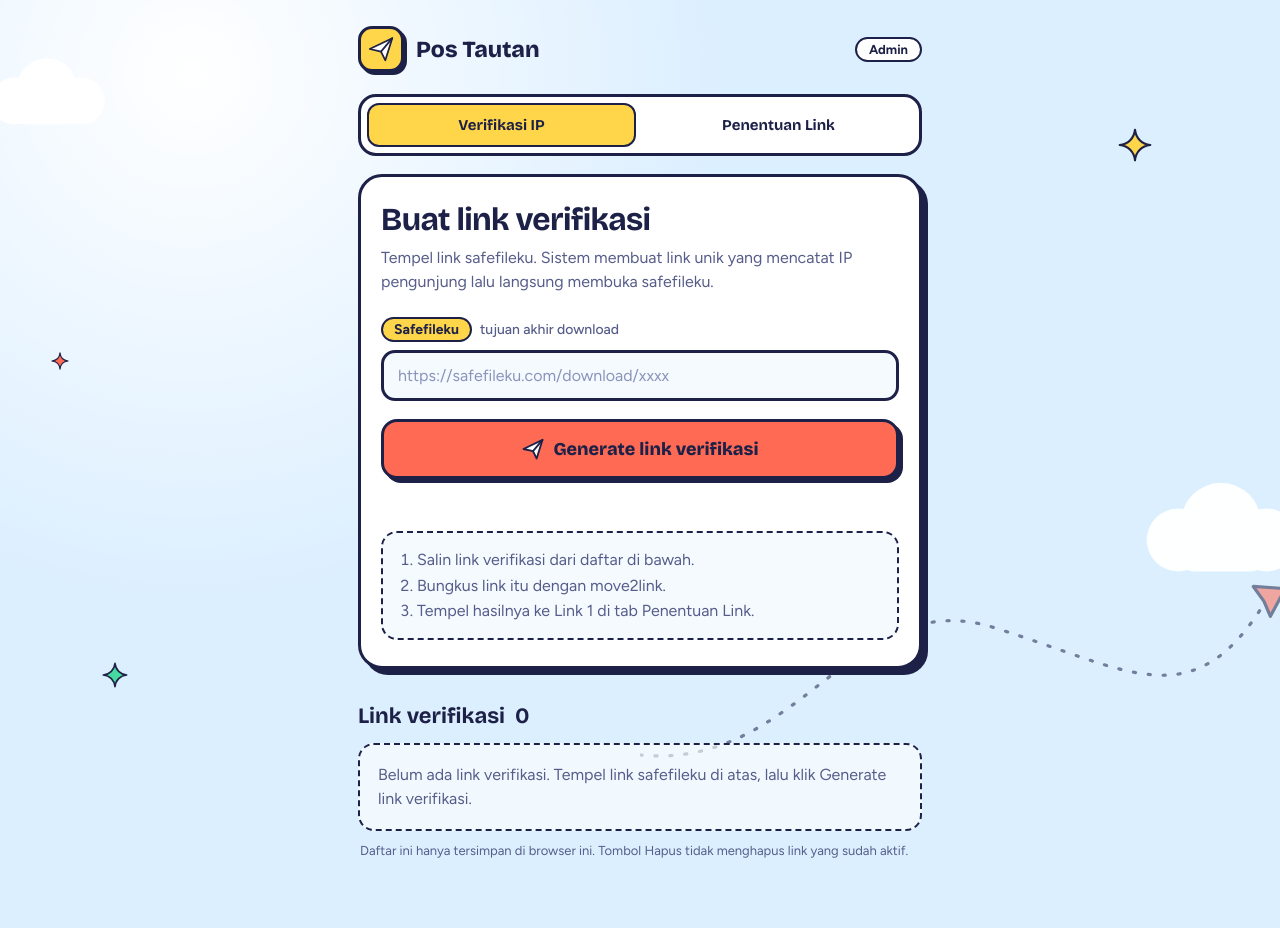
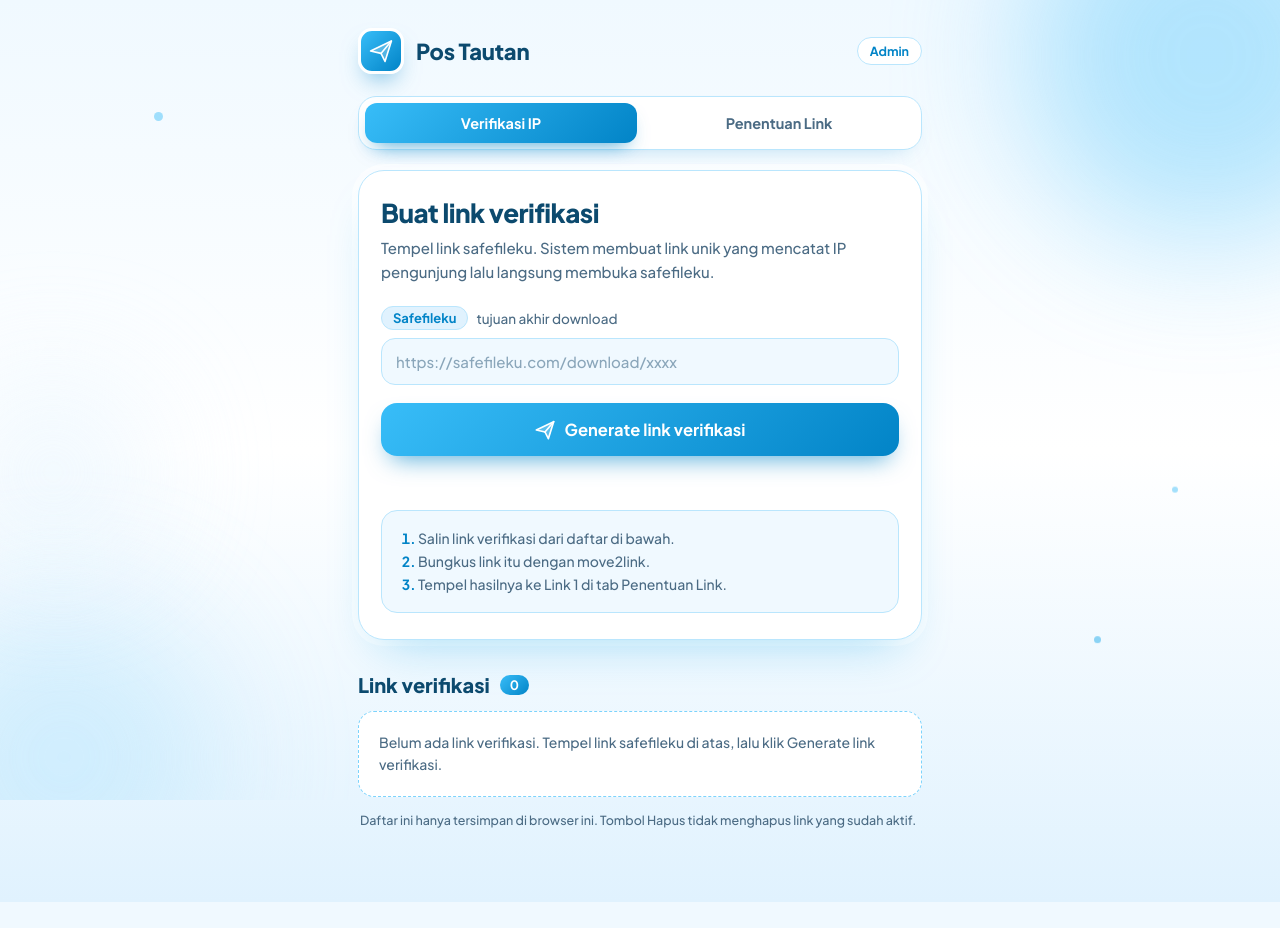
Before and after one commit to stokjbfz01-cloud/Link-tautan-project, a plain HTML site: page index.html in a window 1280 px wide. After the commit the page ends 902 px from the top, so only its background shows below. Drawn offline with nearby package versions, Linux system fonts and the light colour scheme.

Commit message:
Update index.html

```diff
--- a/index.html
+++ b/index.html
@@ -6,87 +6,234 @@
 <title>Pos Tautan | Admin</title>
 <link rel="preconnect" href="https://fonts.googleapis.com">
 <link rel="preconnect" href="https://fonts.gstatic.com" crossorigin>
-<link href="https://fonts.googleapis.com/css2?family=Bricolage+Grotesque:wght@700;800&family=Figtree:wght@400;500;600;700&display=swap" rel="stylesheet">
+<link href="https://fonts.googleapis.com/css2?family=Plus+Jakarta+Sans:wght@500;600;700;800&display=swap" rel="stylesheet">
 <style>
-:root{--ink:#1d2147;--sky:#dcefff;--sun:#ffd54a;--coral:#ff6a55;--mint:#46d9a0;--muted:#565d8a}
+:root{
+  --sky-50:#f0f9ff;--sky-100:#e0f2fe;--sky-200:#bae6fd;--sky-300:#7dd3fc;
+  --sky-400:#38bdf8;--sky-500:#0ea5e9;--sky-600:#0284c7;--sky-900:#0c4a6e;
+  --muted:#4b6b84;--white:#ffffff;--ease:cubic-bezier(.22,1,.36,1);
+}
 *{box-sizing:border-box}
-html{background:var(--sky)}
-body{margin:0;min-height:100vh;font-family:Figtree,system-ui,sans-serif;color:var(--ink);background:radial-gradient(circle at 15% 8%,#fff 0,transparent 38%),var(--sky);overflow-x:hidden}
-h1,h2,.brand,.go{font-family:'Bricolage Grotesque',Figtree,system-ui,sans-serif}
+html{background:var(--sky-50)}
+body{
+  margin:0;min-height:100vh;min-height:100dvh;
+  font-family:'Plus Jakarta Sans',system-ui,-apple-system,sans-serif;
+  color:var(--sky-900);overflow-x:hidden;-webkit-font-smoothing:antialiased;
+  background:linear-gradient(180deg,#f0f9ff 0%,#ffffff 50%,#e0f2fe 100%);
+}
+[hidden]{display:none!important}
 
-/* dekorasi */
-.deco{position:fixed;pointer-events:none;z-index:0}
-.cloud{width:150px;opacity:.95;animation:drift 45s ease-in-out infinite alternate}
-.c1{top:7%;left:-30px}.c2{top:60%;right:-40px;width:200px;animation-duration:60s}
-.star{width:34px}.s1{top:16%;right:10%}.s2{bottom:14%;left:8%;width:26px}.s3{top:44%;left:4%;width:18px}
-.trail{width:640px;max-width:95vw;bottom:3%;right:0;opacity:.55}
-@keyframes drift{to{transform:translateX(70px)}}
+/* latar belakang lembut */
+.bg{position:fixed;inset:0;overflow:hidden;z-index:0;pointer-events:none}
+.blob{position:absolute;border-radius:50%;filter:blur(64px);opacity:.55;will-change:transform;animation:float 16s ease-in-out infinite alternate}
+.b1{width:360px;height:360px;background:var(--sky-300);top:-120px;right:-100px}
+.b2{width:300px;height:300px;background:var(--sky-200);bottom:-110px;left:-90px;animation-duration:20s}
+.b3{width:180px;height:180px;background:var(--sky-100);top:48%;left:-40px;animation-duration:24s}
+@keyframes float{
+  from{transform:translate(0,0) scale(1)}
+  to{transform:translate(30px,-24px) scale(1.08)}
+}
+.dot{position:absolute;width:9px;height:9px;border-radius:50%;background:var(--sky-400);opacity:.45;animation:bob 5s ease-in-out infinite}
+.d1{top:14%;left:12%}
+.d2{bottom:18%;right:14%;width:7px;height:7px;background:var(--sky-500);animation-delay:-2s}
+.d3{top:62%;right:8%;width:6px;height:6px;animation-delay:-3.5s}
+@keyframes bob{50%{transform:translateY(-14px)}}
 
-.wrap{position:relative;z-index:1;max-width:600px;margin:0 auto;padding:26px 18px 70px}
-header{display:flex;align-items:center;gap:12px;margin-bottom:22px}
-.logo{width:46px;height:46px;border:3px solid var(--ink);border-radius:14px;background:var(--sun);display:grid;place-items:center;box-shadow:3px 3px 0 var(--ink)}
-.logo svg{width:26px}
-.brand{font-weight:800;font-size:23px}
-.chip{margin-left:auto;font-size:13px;font-weight:700;border:2px solid var(--ink);border-radius:99px;padding:3px 12px;background:#fff}
+.wrap{
+  position:relative;z-index:1;max-width:600px;margin:0 auto;padding:28px 18px 72px;
+  animation:rise .7s var(--ease) backwards;
+}
+@keyframes rise{
+  from{opacity:0;transform:translateY(18px)}
+  to{opacity:1;transform:translateY(0)}
+}
+@keyframes fadeUp{
+  from{opacity:0;transform:translateY(12px)}
+  to{opacity:1;transform:translateY(0)}
+}
 
-.card{background:#fff;border:3px solid var(--ink);border-radius:24px;padding:26px 20px;box-shadow:6px 6px 0 var(--ink)}
-h1{margin:0 0 8px;font-size:32px;line-height:1.08;letter-spacing:-.02em}
-.sub{margin:0 0 22px;color:var(--muted);line-height:1.55;max-width:46ch}
+/* header */
+header{display:flex;align-items:center;gap:12px;margin-bottom:22px;animation:fadeUp .6s var(--ease) .05s backwards}
+.logo{
+  width:46px;height:46px;border-radius:14px;flex:none;
+  background:linear-gradient(135deg,var(--sky-400),var(--sky-600));
+  border:3px solid var(--white);
+  display:grid;place-items:center;
+  box-shadow:0 12px 24px -10px rgba(2,132,199,.65);
+}
+.logo svg{width:24px;height:24px}
+.brand{font-weight:800;font-size:22px;color:var(--sky-900);letter-spacing:-.01em}
+.chip{
+  margin-left:auto;font-size:12.5px;font-weight:700;color:var(--sky-600);
+  background:var(--white);border:1px solid var(--sky-200);border-radius:999px;padding:5px 12px;
+}
+
+/* tab */
+.tabs{
+  display:grid;grid-template-columns:1fr 1fr;gap:6px;margin-bottom:20px;padding:6px;
+  background:var(--white);border:1px solid var(--sky-200);border-radius:18px;
+  box-shadow:0 10px 24px -16px rgba(2,132,199,.4);
+  animation:fadeUp .6s var(--ease) .1s backwards;
+}
+.tab{
+  font:700 14.5px 'Plus Jakarta Sans',system-ui,sans-serif;color:var(--muted);
+  background:transparent;border:none;border-radius:12px;padding:11px 8px;cursor:pointer;
+  transition:background .35s var(--ease),color .35s var(--ease),box-shadow .35s var(--ease),transform .25s var(--ease);
+}
+.tab:hover:not([aria-selected="true"]){background:var(--sky-50);color:var(--sky-900)}
+.tab:active{transform:scale(.98)}
+.tab[aria-selected="true"]{
+  color:var(--white);
+  background:linear-gradient(135deg,var(--sky-400),var(--sky-600));
+  box-shadow:0 10px 20px -10px rgba(2,132,199,.8);
+}
+.tab:focus-visible,button:focus-visible,a:focus-visible{outline:3px solid var(--sky-300);outline-offset:2px}
+
+/* panel dengan animasi masuk saat tab berganti */
+#panel-verif:not([hidden]),#panel-link:not([hidden]){animation:panelIn .55s var(--ease)}
+@keyframes panelIn{
+  from{opacity:0;transform:translateY(12px)}
+  to{opacity:1;transform:translateY(0)}
+}
+
+/* kartu form */
+.card{
+  background:var(--white);border:1px solid var(--sky-200);border-radius:26px;padding:26px 22px;
+  box-shadow:0 24px 50px -24px rgba(14,165,233,.4),0 0 0 6px rgba(255,255,255,.6);
+}
+h1{margin:0 0 8px;font-size:26px;line-height:1.2;font-weight:800;letter-spacing:-.02em;color:var(--sky-900)}
+.sub{margin:0 0 22px;color:var(--muted);line-height:1.6;max-width:46ch;font-size:15px}
+
 .field{margin-bottom:18px}
-.tag{display:flex;align-items:center;gap:8px;font-weight:700;margin-bottom:8px;flex-wrap:wrap}
-.tag span{padding:2px 11px;border:2px solid var(--ink);border-radius:99px;font-size:14px}
-.t1 span{background:var(--sun)}.t2 span{background:var(--mint)}
-.tag small{font-weight:500;color:var(--muted);font-size:14px}
-input{width:100%;font:inherit;padding:13px 14px;border:3px solid var(--ink);border-radius:14px;background:#f5faff;color:var(--ink)}
-input::placeholder{color:#8a93ba}
-input:focus-visible,button:focus-visible,a:focus-visible{outline:3px solid var(--coral);outline-offset:2px}
-.go{width:100%;display:flex;align-items:center;justify-content:center;gap:10px;padding:16px;font-size:18px;font-weight:800;color:var(--ink);background:var(--coral);border:3px solid var(--ink);border-radius:16px;box-shadow:4px 4px 0 var(--ink);cursor:pointer;transition:transform .12s,box-shadow .12s}
-.go svg{width:22px}
-.go:hover{transform:translate(-1px,-1px);box-shadow:5px 5px 0 var(--ink)}
-.go:active{transform:translate(4px,4px);box-shadow:0 0 0 var(--ink)}
-.go:disabled{opacity:.6;cursor:wait;transform:none;box-shadow:4px 4px 0 var(--ink)}
-#msg,#msgV{min-height:22px;margin:12px 0 0;font-weight:600;color:#c0301f}
+.tag{display:flex;align-items:center;gap:8px;font-weight:700;margin-bottom:8px;flex-wrap:wrap;color:var(--sky-900)}
+.tag span{
+  padding:3px 11px;border-radius:999px;font-size:13px;
+  background:var(--sky-100);color:var(--sky-600);border:1px solid var(--sky-200);
+}
+.t2 span{background:var(--sky-500);color:var(--white);border-color:var(--sky-500)}
+.tag small{font-weight:500;color:var(--muted);font-size:13.5px}
 
-.list{margin-top:34px}
-h2{display:flex;align-items:center;gap:10px;margin:0 0 14px;font-size:22px}
-#count{font:700 14px Figtree,sans-serif;background:var(--ink);color:#fff;border-radius:99px;padding:2px 10px}
-.empty{padding:18px;border:2px dashed var(--ink);border-radius:16px;background:rgba(255,255,255,.6);color:var(--muted);line-height:1.5;margin:0}
+input{
+  width:100%;font:inherit;font-size:15px;padding:13px 14px;
+  border:1.5px solid var(--sky-200);border-radius:14px;background:var(--sky-50);color:var(--sky-900);
+  transition:border-color .3s var(--ease),box-shadow .3s var(--ease),background .3s var(--ease);
+}
+input:hover{border-color:var(--sky-300)}
+input:focus{outline:none;border-color:var(--sky-500);background:var(--white);box-shadow:0 0 0 4px rgba(14,165,233,.18)}
+input::placeholder{color:#8aa6ba}
+
+/* tombol utama */
+.go{
+  width:100%;display:flex;align-items:center;justify-content:center;gap:10px;
+  padding:16px;font:inherit;font-size:16.5px;font-weight:700;color:var(--white);
+  background:linear-gradient(135deg,var(--sky-400),var(--sky-600));
+  border:none;border-radius:16px;cursor:pointer;
+  box-shadow:0 12px 24px -10px rgba(2,132,199,.7);
+  transition:transform .3s var(--ease),box-shadow .3s var(--ease),filter .3s var(--ease);
+}
+.go svg{width:20px;height:20px;flex:none}
+.go:hover:not(:disabled){transform:translateY(-2px);box-shadow:0 16px 30px -10px rgba(2,132,199,.75);filter:brightness(1.04)}
+.go:active:not(:disabled){transform:translateY(1px) scale(.99);box-shadow:0 6px 14px -8px rgba(2,132,199,.7)}
+.go:disabled{opacity:.65;cursor:wait;box-shadow:none;animation:breath 1.4s ease-in-out infinite}
+@keyframes breath{50%{opacity:.82}}
+
+#msg,#msgV{min-height:22px;margin:12px 0 0;font-weight:600;font-size:14px;color:#dc2626}
+
+/* langkah */
+.steps{
+  margin:20px 0 0;padding:16px 16px 16px 36px;border:1px solid var(--sky-200);border-radius:16px;
+  background:var(--sky-50);line-height:1.65;color:var(--muted);font-size:14px;
+}
+.steps li::marker{color:var(--sky-600);font-weight:700}
+
+/* daftar */
+.list{margin-top:32px;animation:fadeUp .6s var(--ease) .15s backwards}
+h2{display:flex;align-items:center;gap:10px;margin:0 0 14px;font-size:20px;font-weight:800;color:var(--sky-900)}
+h2 span{
+  font:700 13px 'Plus Jakarta Sans',system-ui,sans-serif;color:var(--white);
+  background:linear-gradient(135deg,var(--sky-400),var(--sky-600));
+  border-radius:999px;padding:2px 10px;min-width:28px;text-align:center;
+}
+.empty{
+  padding:20px;border:1.5px dashed var(--sky-300);border-radius:16px;background:var(--white);
+  color:var(--muted);line-height:1.55;margin:0;font-size:14px;
+}
 ul{list-style:none;margin:0;padding:0}
-.item{display:flex;align-items:center;gap:8px;background:#fff;border:2px solid var(--ink);border-radius:16px;padding:12px;margin-bottom:10px}
-.item.new{background:#fff6cc}
+.item{
+  display:flex;align-items:center;gap:10px;background:var(--white);
+  border:1px solid var(--sky-200);border-radius:16px;padding:13px 14px;margin-bottom:10px;
+  box-shadow:0 6px 16px -12px rgba(2,132,199,.4);
+  transition:transform .35s var(--ease),box-shadow .35s var(--ease),border-color .35s var(--ease);
+  animation:itemIn .5s var(--ease) backwards;
+}
+@keyframes itemIn{
+  from{opacity:0;transform:translateY(10px) scale(.98)}
+  to{opacity:1;transform:translateY(0) scale(1)}
+}
+.item:hover{transform:translateY(-2px);box-shadow:0 14px 26px -14px rgba(2,132,199,.5);border-color:var(--sky-300)}
+.item.new{background:linear-gradient(135deg,var(--sky-50),var(--sky-100));border-color:var(--sky-400)}
 .info{min-width:0;flex:1}
-.info a{display:block;font-weight:700;color:var(--ink);overflow:hidden;text-overflow:ellipsis;white-space:nowrap;text-decoration-thickness:2px}
-.info small{color:var(--muted)}
-.ib{font:700 13px Figtree,sans-serif;color:var(--ink);background:var(--sun);border:2px solid var(--ink);border-radius:10px;padding:7px 11px;cursor:pointer}
-.ib.del{background:#fff}
-.hint{margin:12px 2px 0;font-size:13px;color:var(--muted)}
+.info a{
+  display:block;font-weight:700;color:var(--sky-900);text-decoration:none;
+  overflow:hidden;text-overflow:ellipsis;white-space:nowrap;transition:color .25s;
+}
+.info a:hover{color:var(--sky-600);text-decoration:underline;text-decoration-thickness:2px}
+.info small{color:var(--muted);font-size:13px}
+small.t{display:block;overflow:hidden;text-overflow:ellipsis;white-space:nowrap}
 
+.ib{
+  flex:none;font:700 13px 'Plus Jakarta Sans',system-ui,sans-serif;color:var(--white);
+  background:linear-gradient(135deg,var(--sky-400),var(--sky-600));
+  border:none;border-radius:10px;padding:8px 13px;cursor:pointer;
+  box-shadow:0 8px 16px -10px rgba(2,132,199,.7);
+  transition:transform .25s var(--ease),filter .25s,box-shadow .25s;
+}
+.ib:hover{transform:translateY(-1px);filter:brightness(1.05);box-shadow:0 10px 18px -10px rgba(2,132,199,.8)}
+.ib:active{transform:translateY(1px) scale(.97)}
+.ib.del{background:var(--white);color:var(--sky-900);border:1px solid var(--sky-200);box-shadow:none}
+.ib.del:hover{background:var(--sky-50);border-color:var(--sky-300)}
 
-.tabs{display:grid;grid-template-columns:1fr 1fr;gap:8px;margin-bottom:18px;padding:6px;background:#fff;border:3px solid var(--ink);border-radius:18px}
-.tab{font:700 15px 'Bricolage Grotesque',Figtree,system-ui,sans-serif;color:var(--ink);background:transparent;border:2px solid transparent;border-radius:12px;padding:11px 8px;cursor:pointer}
-.tab[aria-selected="true"]{background:var(--sun);border-color:var(--ink)}
-.tab:focus-visible{outline:3px solid var(--coral);outline-offset:2px}
-.steps{margin:18px 0 0;padding:14px 14px 14px 34px;border:2px dashed var(--ink);border-radius:16px;background:#f5faff;line-height:1.6;color:var(--muted)}
-.item small.t{display:block;overflow:hidden;text-overflow:ellipsis;white-space:nowrap}
-[hidden]{display:none!important}
-#toast{position:fixed;left:50%;bottom:26px;transform:translate(-50%,30px);opacity:0;z-index:5;background:var(--ink);color:#fff;font-weight:600;padding:12px 20px;border-radius:14px;border:3px solid #fff;transition:.25s;pointer-events:none;max-width:90vw}
-#toast.show{transform:translate(-50%,0);opacity:1}
-@media (prefers-reduced-motion:reduce){.cloud{animation:none}.go,#toast{transition:none}}
+.hint{margin:14px 2px 0;font-size:12.5px;color:var(--muted);line-height:1.5}
+
+/* toast */
+#toast{
+  position:fixed;left:50%;bottom:26px;z-index:5;
+  transform:translate(-50%,30px) scale(.96);opacity:0;pointer-events:none;
+  background:var(--sky-900);color:var(--white);font-weight:600;font-size:14px;
+  padding:12px 20px;border-radius:14px;max-width:90vw;
+  box-shadow:0 18px 36px -14px rgba(12,74,110,.6);
+  transition:transform .45s var(--ease),opacity .45s var(--ease);
+}
+#toast.show{transform:translate(-50%,0) scale(1);opacity:1}
+
+@media (max-width:420px){
+  .card{padding:22px 16px}
+  h1{font-size:23px}
+  .brand{font-size:20px}
+  .tab{font-size:14px}
+}
+@media (prefers-reduced-motion:reduce){
+  *,*::before,*::after{animation:none !important;transition:none !important}
+}
 </style>
 </head>
 <body>
 
-<!-- dekorasi latar -->
-<svg class="deco cloud c1" viewBox="0 0 140 70" aria-hidden="true"><g fill="#fff"><circle cx="40" cy="42" r="22"/><circle cx="70" cy="30" r="28"/><circle cx="102" cy="42" r="22"/><rect x="40" y="42" width="62" height="22" rx="11"/></g></svg>
-<svg class="deco cloud c2" viewBox="0 0 140 70" aria-hidden="true"><g fill="#fff"><circle cx="40" cy="42" r="22"/><circle cx="70" cy="30" r="28"/><circle cx="102" cy="42" r="22"/><rect x="40" y="42" width="62" height="22" rx="11"/></g></svg>
-<svg class="deco star s1" viewBox="0 0 40 40" aria-hidden="true"><path d="M20 2c1 10 8 17 18 18-10 1-17 8-18 18-1-10-8-17-18-18 10-1 17-8 18-18z" fill="#ffd54a" stroke="#1d2147" stroke-width="2.5" stroke-linejoin="round"/></svg>
-<svg class="deco star s2" viewBox="0 0 40 40" aria-hidden="true"><path d="M20 2c1 10 8 17 18 18-10 1-17 8-18 18-1-10-8-17-18-18 10-1 17-8 18-18z" fill="#46d9a0" stroke="#1d2147" stroke-width="2.5" stroke-linejoin="round"/></svg>
-<svg class="deco star s3" viewBox="0 0 40 40" aria-hidden="true"><path d="M20 2c1 10 8 17 18 18-10 1-17 8-18 18-1-10-8-17-18-18 10-1 17-8 18-18z" fill="#ff6a55" stroke="#1d2147" stroke-width="2.5" stroke-linejoin="round"/></svg>
-<svg class="deco trail" viewBox="0 0 600 200" aria-hidden="true"><path d="M0 180C150 195 200 20 330 60S520 150 590 30" fill="none" stroke="#1d2147" stroke-width="3" stroke-dasharray="2 12" stroke-linecap="round"/><path d="M575 22l30 2-14 26-6-14z" fill="#ff6a55" stroke="#1d2147" stroke-width="3" stroke-linejoin="round"/></svg>
+<!-- latar belakang -->
+<div class="bg" aria-hidden="true">
+  <span class="blob b1"></span>
+  <span class="blob b2"></span>
+  <span class="blob b3"></span>
+  <span class="dot d1"></span>
+  <span class="dot d2"></span>
+  <span class="dot d3"></span>
+</div>
 
 <div class="wrap">
   <header>
-    <div class="logo"><svg viewBox="0 0 60 60" aria-hidden="true"><path d="M4 30L56 5 40 56 30 36z" fill="#fff" stroke="#1d2147" stroke-width="4" stroke-linejoin="round"/><path d="M56 5L30 36" stroke="#1d2147" stroke-width="4" stroke-linecap="round"/></svg></div>
+    <div class="logo" aria-hidden="true">
+      <svg viewBox="0 0 60 60"><path d="M4 30L56 5 40 56 30 36z" fill="rgba(255,255,255,.25)" stroke="#fff" stroke-width="4" stroke-linejoin="round"/><path d="M56 5L30 36" stroke="#fff" stroke-width="4" stroke-linecap="round"/></svg>
+    </div>
     <div class="brand">Pos Tautan</div>
     <div class="chip">Admin</div>
   </header>
@@ -107,7 +254,7 @@ ul{list-style:none;margin:0;padding:0}
       </div>
 
       <button class="go" id="gen" type="button">
-        <svg viewBox="0 0 60 60" aria-hidden="true"><path d="M4 30L56 5 40 56 30 36z" fill="#fff" stroke="#1d2147" stroke-width="5" stroke-linejoin="round"/><path d="M56 5L30 36" stroke="#1d2147" stroke-width="5" stroke-linecap="round"/></svg>
+        <svg viewBox="0 0 60 60" aria-hidden="true"><path d="M4 30L56 5 40 56 30 36z" fill="rgba(255,255,255,.25)" stroke="#fff" stroke-width="5" stroke-linejoin="round"/><path d="M56 5L30 36" stroke="#fff" stroke-width="5" stroke-linecap="round"/></svg>
         <span id="genText">Generate link verifikasi</span>
       </button>
       <p id="msgV" role="alert"></p>
@@ -142,7 +289,7 @@ ul{list-style:none;margin:0;padding:0}
       </div>
 
       <button class="go" id="publish" type="button">
-        <svg viewBox="0 0 60 60" aria-hidden="true"><path d="M4 30L56 5 40 56 30 36z" fill="#fff" stroke="#1d2147" stroke-width="5" stroke-linejoin="round"/><path d="M56 5L30 36" stroke="#1d2147" stroke-width="5" stroke-linecap="round"/></svg>
+        <svg viewBox="0 0 60 60" aria-hidden="true"><path d="M4 30L56 5 40 56 30 36z" fill="rgba(255,255,255,.25)" stroke="#fff" stroke-width="5" stroke-linejoin="round"/><path d="M56 5L30 36" stroke="#fff" stroke-width="5" stroke-linecap="round"/></svg>
         <span id="btnText">Publish Tautan</span>
       </button>
       <p id="msg" role="alert"></p>
@@ -205,9 +352,10 @@ function render(kind) {
   $(cfg.count).textContent = items.length;
   $(cfg.empty).hidden = items.length > 0;
 
-  items.forEach(item => {
+  items.forEach((item, i) => {
     const li = document.createElement("li");
     li.className = "item" + (item.id === fresh[kind] ? " new" : "");
+    li.style.animationDelay = (i * 0.05) + "s";
 
     const info = document.createElement("div");
     info.className = "info";
```
